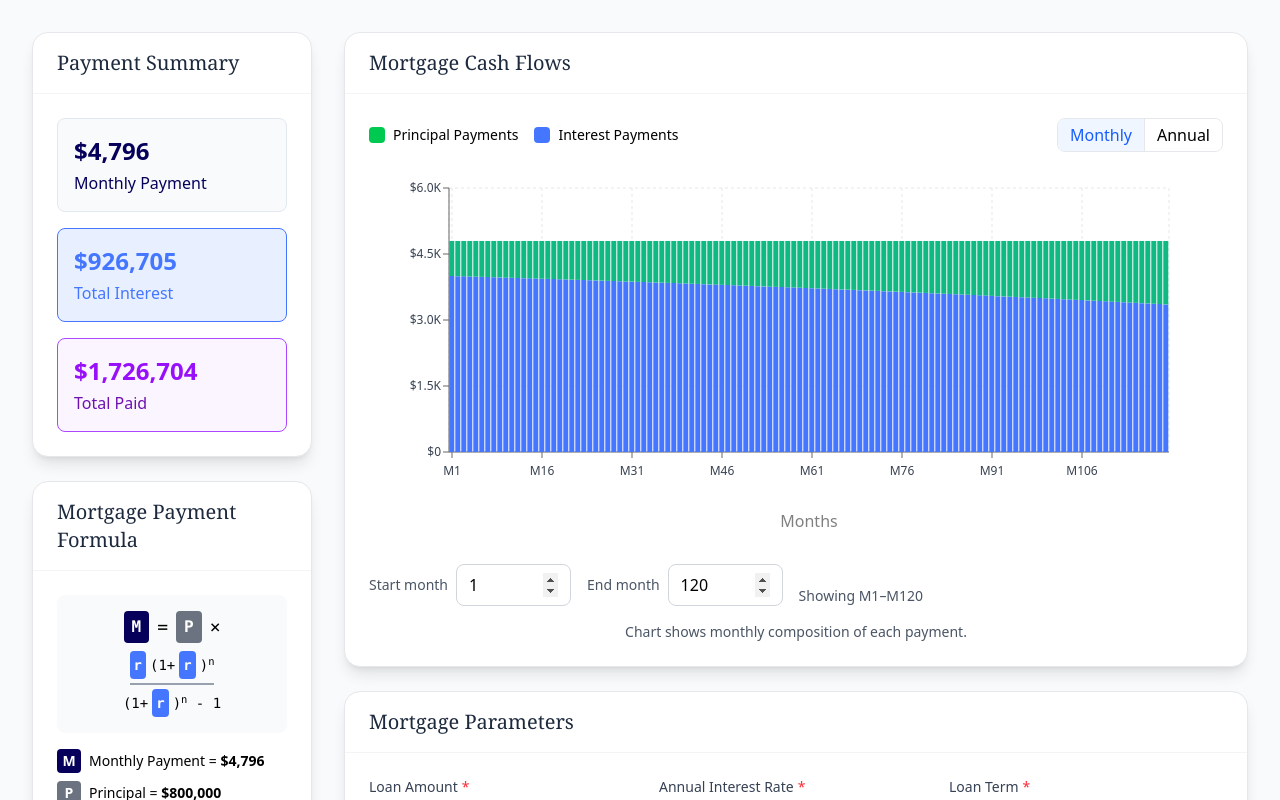
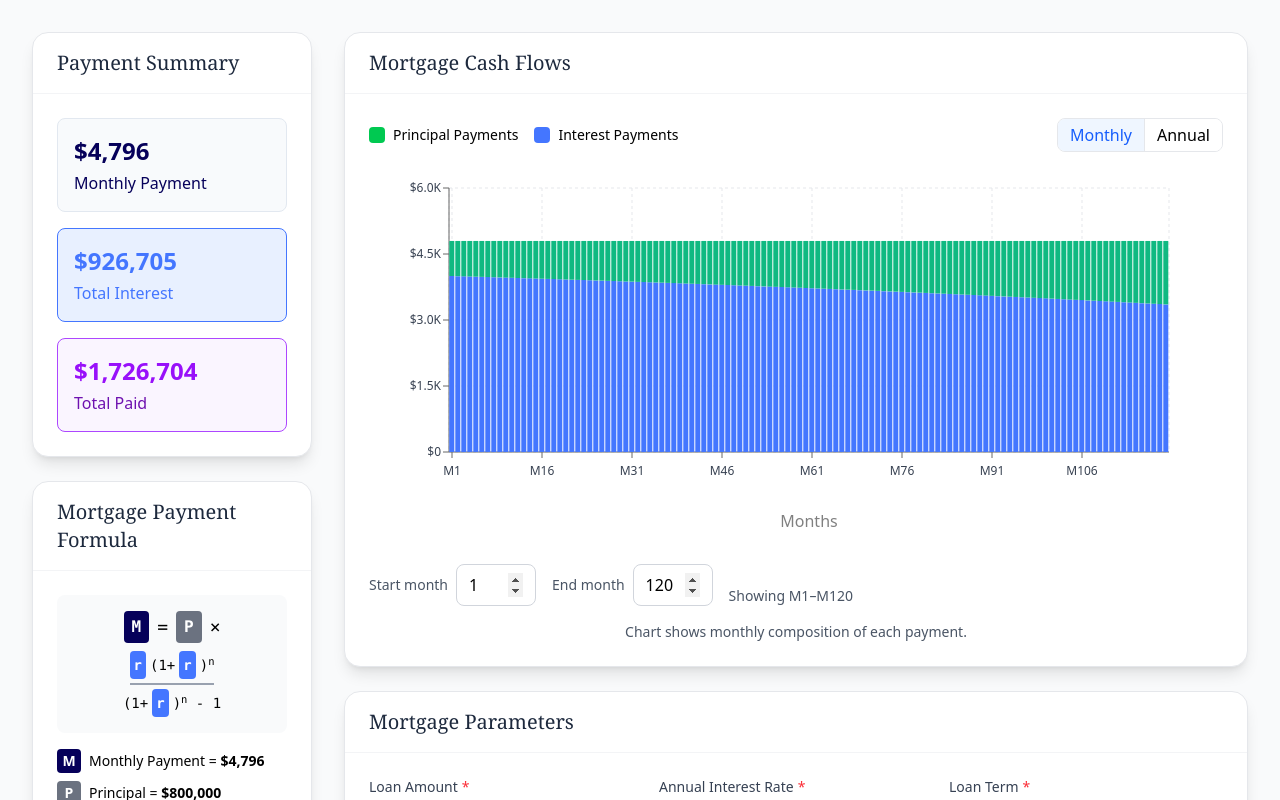
Before and after one commit to PaulReadCFA/lm2los1_mortgage, a React (Vite) app: page / in a window 1280 px wide. Shown: the top 800 px of the page. Built offline with nearby package versions, Linux system fonts and the light colour scheme.

Commit message:
spinners2

```diff
--- a/src/App.jsx
+++ b/src/App.jsx
@@ -596,6 +596,7 @@ export default function EnhancedMortgageCalculator() {
                     <div role="group" aria-label="Select visible month range" className="mt-3 flex flex-wrap items-end gap-4">
                       <div className="flex items-center gap-2">
                         <label htmlFor="start-month" className={`${TYPOGRAPHY.caption}`}>Start month</label>
+                        <div className="w-20">
                           <NumericInput
                             value={monthRange.start}
                             onChange={setStartMonth}
@@ -605,8 +606,10 @@ export default function EnhancedMortgageCalculator() {
                             placeholder="1"
                           />
                         </div>
+                      </div>
                       <div className="flex items-center gap-2">
                         <label htmlFor="end-month" className={`${TYPOGRAPHY.caption}`}>End month</label>
+                        <div className="w-20">
                           <NumericInput
                             value={monthRange.end}
                             onChange={setEndMonth}
@@ -615,6 +618,7 @@ export default function EnhancedMortgageCalculator() {
                             step={1}
                             placeholder="120"
                           />
+                        </div>
                       </div>
                       <div aria-live="polite" className={`${TYPOGRAPHY.caption} text-gray-600`}>
                         Showing M{monthRange.start}–M{monthRange.end}
```
Lines whose indentation alone changed are shown as unchanged.
